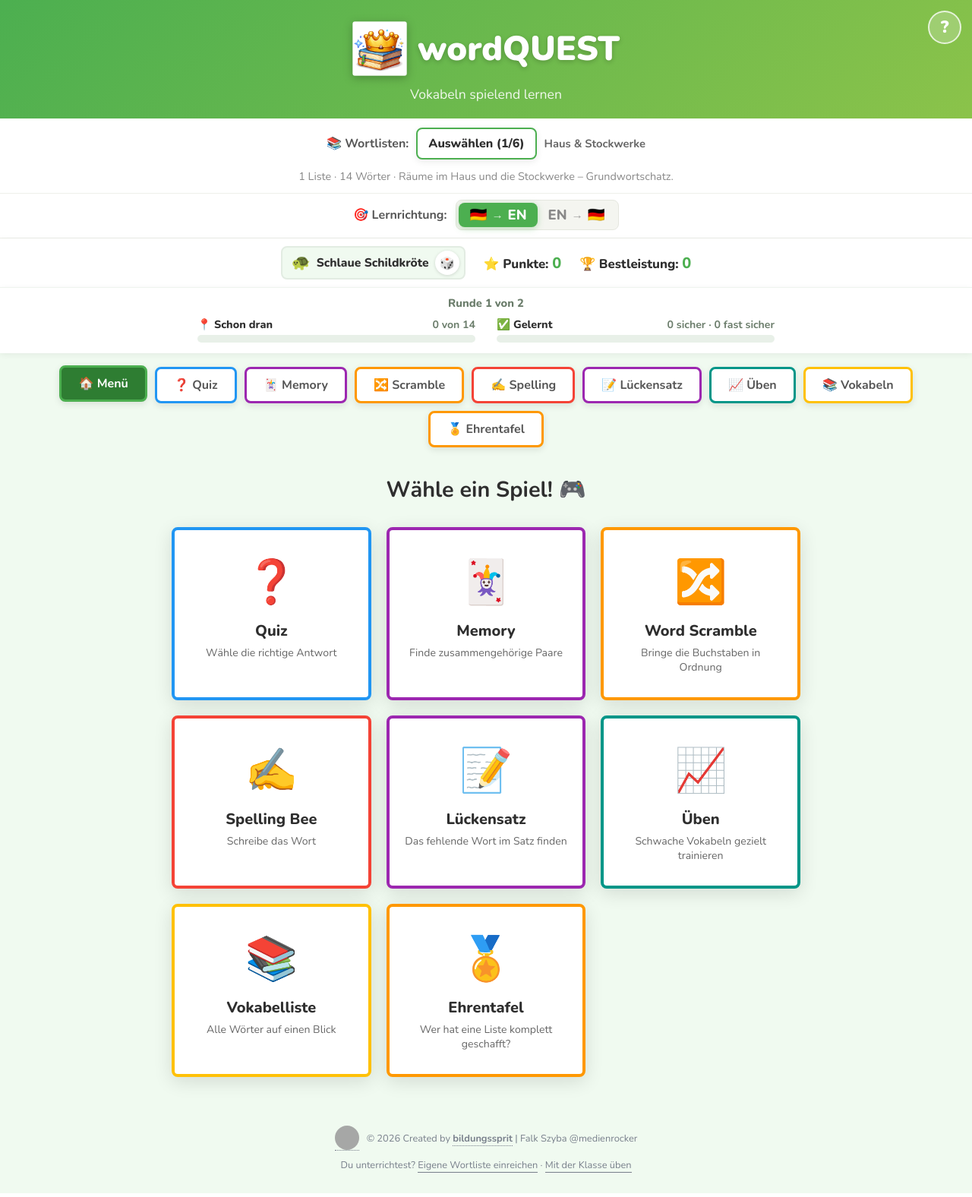
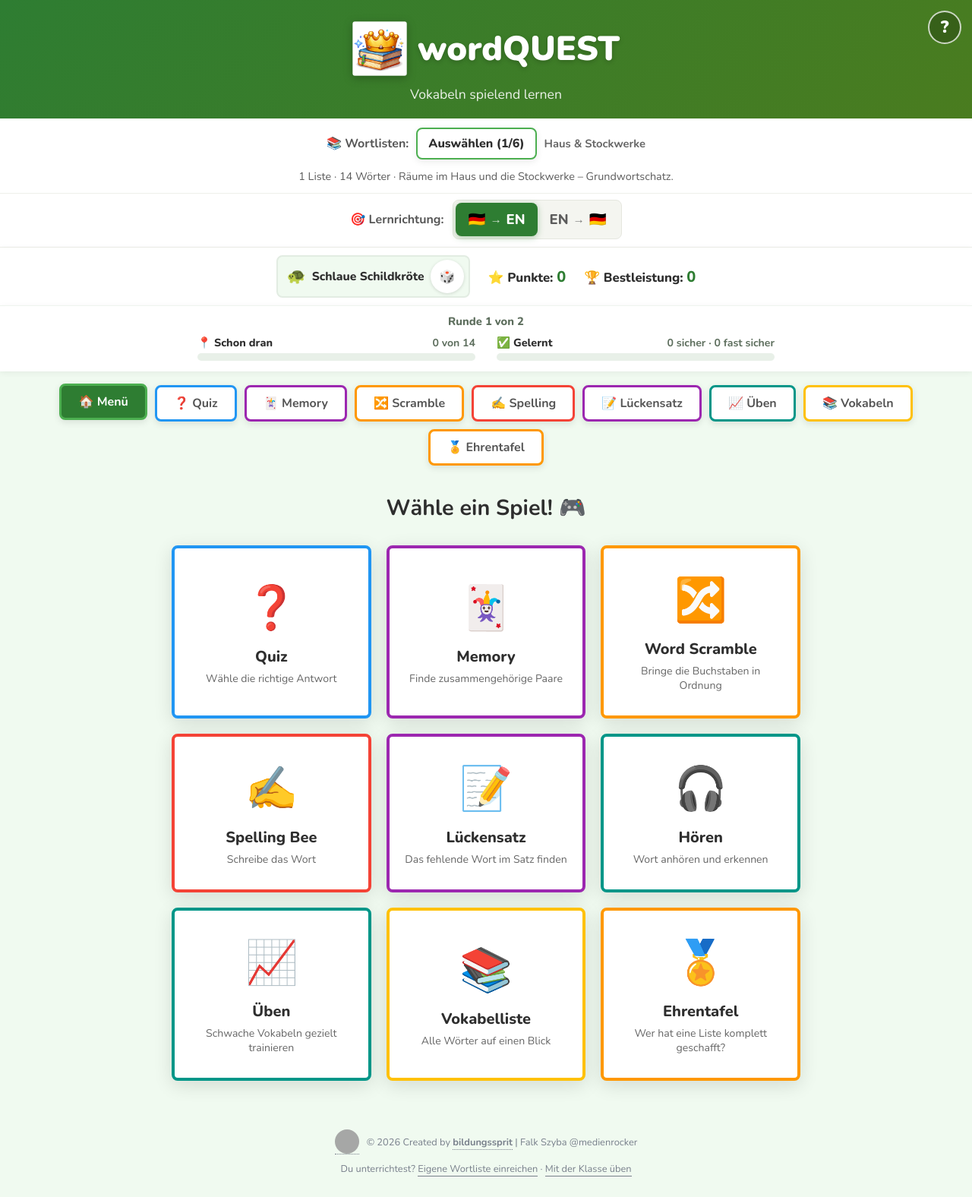
Before and after one commit to medienrocker/wordQUEST, a PHP site: page / in a window 1280 px wide. Shown: the whole page at 76% size. Run offline with PHP 8.4, Linux system fonts and the light colour scheme; data that the repository does not hold is empty; grey boxes are pictures that could not be loaded.

Commit message:
feat: Barrierefreiheit, vom Tastaturzugang bis zum Kontrast
Das Hauptmenue war mit der Tastatur nicht bedienbar: Die neun Spielkarten waren
divs mit onclick, also nur mit der Maus erreichbar und fuer Screenreader gar
nicht als bedienbar erkennbar. Jetzt sind es echte Schaltflaechen.

Beim Nachmessen zeigte sich ein zweites, groesseres Problem: Weisse Schrift auf
den hellen Palettenfarben lag bei 7 von 8 Regeln unter der AA-Schwelle,
darunter jeder Hauptknopf, die Buchstabenkacheln, die Kopfleiste und die
Punktezahl. Dunkle Farbvarianten greifen jetzt ueberall dort, wo weisse Schrift
auf einer Flaeche liegt. Gemessen: 170 Textelemente, keines mehr darunter.

Dazu eine Lesehilfe mit mehr Buchstaben-, Wort- und Zeilenabstand,
prefers-reduced-motion fuer alle Animationen statt nur vier, und 44 Pixel
Mindestgroesse bei Richtungsknoepfen und Wuerfel.

```diff
--- a/index.html
+++ b/index.html
@@ -161,51 +161,51 @@
 <section id="section-menu" class="section active">
   <h2 style="text-align:center; font-size:1.8rem; margin:10px 0 20px;">Wähle ein Spiel! 🎮</h2>
   <div class="menu-grid">
-    <div class="menu-card c-blue" onclick="openTab('quiz')">
+    <button type="button" class="menu-card c-blue" onclick="openTab('quiz')">
       <span class="icon">❓</span>
       <h3>Quiz</h3>
       <p>Wähle die richtige Antwort</p>
-    </div>
-    <div class="menu-card c-purple" onclick="openTab('memory')">
+    </button>
+    <button type="button" class="menu-card c-purple" onclick="openTab('memory')">
       <span class="icon">🃏</span>
       <h3>Memory</h3>
       <p>Finde zusammengehörige Paare</p>
-    </div>
-    <div class="menu-card c-orange" onclick="openTab('scramble')">
+    </button>
+    <button type="button" class="menu-card c-orange" onclick="openTab('scramble')">
       <span class="icon">🔀</span>
       <h3>Word Scramble</h3>
       <p>Bringe die Buchstaben in Ordnung</p>
-    </div>
-    <div class="menu-card c-red" onclick="openTab('spelling')">
+    </button>
+    <button type="button" class="menu-card c-red" onclick="openTab('spelling')">
       <span class="icon">✍️</span>
       <h3>Spelling Bee</h3>
       <p>Schreibe das Wort</p>
-    </div>
-    <div class="menu-card c-cloze" id="menu-card-cloze" onclick="openTab('cloze')" hidden>
+    </button>
+    <button type="button" class="menu-card c-cloze" id="menu-card-cloze" onclick="openTab('cloze')" hidden>
       <span class="icon">📝</span>
       <h3>Lückensatz</h3>
       <p>Das fehlende Wort im Satz finden</p>
-    </div>
-    <div class="menu-card c-listen" id="menu-card-listen" onclick="openTab('listen')" hidden>
+    </button>
+    <button type="button" class="menu-card c-listen" id="menu-card-listen" onclick="openTab('listen')" hidden>
       <span class="icon">🎧</span>
       <h3>Hören</h3>
       <p>Wort anhören und erkennen</p>
-    </div>
-    <div class="menu-card c-teal" onclick="openTab('practice')">
+    </button>
+    <button type="button" class="menu-card c-teal" onclick="openTab('practice')">
       <span class="icon">📈</span>
       <h3>Üben</h3>
       <p>Schwache Vokabeln gezielt trainieren</p>
-    </div>
-    <div class="menu-card c-yellow" onclick="openTab('vocab')">
+    </button>
+    <button type="button" class="menu-card c-yellow" onclick="openTab('vocab')">
       <span class="icon">📚</span>
       <h3>Vokabelliste</h3>
       <p>Alle Wörter auf einen Blick</p>
-    </div>
-    <div class="menu-card c-tafel" id="menu-card-tafel" onclick="openTab('tafel')" hidden>
+    </button>
+    <button type="button" class="menu-card c-tafel" id="menu-card-tafel" onclick="openTab('tafel')" hidden>
       <span class="icon">🏅</span>
       <h3>Ehrentafel</h3>
       <p>Wer hat eine Liste komplett geschafft?</p>
-    </div>
+    </button>
   </div>
 </section>
 
@@ -222,6 +222,14 @@
       <button type="button" class="btn btn-green" id="practice-start-btn" onclick="startPracticeQuiz()">❓ Übungs-Quiz starten</button>
     </div>
     <p class="practice-hint" id="practice-hint" role="status" aria-live="polite"></p>
+  </div>
+  <div class="card practice-card" style="margin-top:14px;">
+    <h3 class="karten-titel">👓 Lesehilfe</h3>
+    <label class="stats-toggle-label">
+      <input type="checkbox" id="lesehilfe-toggle" />
+      <span>Mehr Abstand zwischen Buchstaben und Zeilen</span>
+    </label>
+    <p class="practice-privacy" id="lesehilfe-hinweis"></p>
   </div>
   <div class="card practice-card" id="klasse-karte" style="margin-top:14px;">
     <h3 class="karten-titel">🏫 Mit deiner Klasse üben</h3>
@@ -1258,6 +1266,37 @@ function statsSenden() {
     }).catch(() => {});
   } catch {
     /* Statistik ist Beiwerk, ein Fehler hier darf nichts beeinflussen. */
+  }
+}
+
+/* ═══════════════════════════════════════════════
+   LESEHILFE
+
+   Kein Zusatzdownload und keine Sonderschrift. Was beim Lesen nachweislich
+   trägt, ist Luft zwischen Buchstaben, Wörtern und Zeilen. Eine eigene
+   Schriftart müsste erst geladen werden, und die Zielgruppe hat knappes
+   Datenvolumen. Die Einstellung bleibt auf dem Gerät erhalten, auch in der
+   installierten App.
+═══════════════════════════════════════════════ */
+function lesehilfeAn() {
+  try { return localStorage.getItem('wq.lesehilfe') === 'an'; } catch { return false; }
+}
+
+function lesehilfeSetzen(an) {
+  try { localStorage.setItem('wq.lesehilfe', an ? 'an' : 'aus'); } catch {}
+  syncLesehilfe();
+}
+
+function syncLesehilfe() {
+  const an = lesehilfeAn();
+  document.documentElement.setAttribute('data-lesehilfe', an ? 'an' : 'aus');
+  const box = document.getElementById('lesehilfe-toggle');
+  if (box) box.checked = an;
+  const zeile = document.getElementById('lesehilfe-hinweis');
+  if (zeile) {
+    zeile.textContent = an
+      ? 'Buchstaben, Wörter und Zeilen stehen weiter auseinander. Das hilft vielen beim Lesen.'
+      : 'Wenn dir Text zu eng erscheint, schalte das hier ein.';
   }
 }
 
@@ -3669,6 +3708,8 @@ const HILFE = [
       { sel: '#sound-btn', name: 'Ton an und aus', text: 'Schaltet die Aussprache stumm. Die Einstellung bleibt gespeichert.' },
       { name: 'Lautsprecher am Wort', text: 'Tippe darauf, um das englische Wort zu hören. Du findest ihn in der Vokabelliste und nach jeder Antwort im Quiz, beim Spelling und beim Lückensatz. Von selbst spielt nichts ab, nur im Hörmodus, weil das dort die Aufgabe ist.' },
       { sel: '#stats-toggle', name: 'Anonyme Nutzungsstatistik', text: 'Zählt mit, welche Listen und Spiele genutzt werden. Kein Name, keine Punkte, keine Adresse. Lässt sich unter Üben abschalten.' },
+      { sel: '#lesehilfe-toggle', name: 'Lesehilfe', text: 'Stellt Buchstaben, Wörter und Zeilen weiter auseinander. Das hilft vielen beim Lesen, besonders bei langen englischen Wörtern. Die Einstellung bleibt gespeichert.' },
+      { sel: '#klasse-code', name: 'Klassencode', text: 'Wenn deine Lehrkraft einen Code genannt hat, übst du damit dieselben Wörter wie der Rest der Klasse. Deine Lehrkraft sieht nur die Summe aller, nie dich einzeln.' },
       { sel: '#tafel-toggle', name: 'Ehrentafel', text: 'Wer eine Liste einmal ganz durchspielt, erscheint mit Würfelname und Tier auf der Tafel. Es zählt nur das Durchkommen, nicht die Geschwindigkeit. Übertragen werden Name und Tier, sonst nichts.' },
       { name: 'Keine Lautsprecher zu sehen?', text: 'Dann hat dein Gerät keine englische Stimme installiert. Die App funktioniert trotzdem vollständig, nur eben ohne Ton.' }
     ]
@@ -3769,6 +3810,10 @@ document.getElementById('tafel-toggle')?.addEventListener('change', e => tafelEr
 ladeTafel();
 syncNetzHinweis();
 
+/* Lesehilfe zuerst, damit die Seite nicht erst gesetzt und dann umspringt. */
+syncLesehilfe();
+document.getElementById('lesehilfe-toggle')?.addEventListener('change', e => lesehilfeSetzen(e.target.checked));
+
 /* Klassenmodus verdrahten. */
 syncKlasseKarte();
 document.getElementById('klasse-beitreten')?.addEventListener('click', () => {
--- a/style.css
+++ b/style.css
@@ -44,6 +44,7 @@
     --orange-dark: #b45309;
     --red-dark: #c62828;
     --yellow-dark: #8a6100;
+    --lime-dark: #4a7c1f;
     --bg: #f0faf0;
     --card: #ffffff;
     --text: #2e2e2e;
@@ -83,7 +84,10 @@ body {
 
 /* ─── HEADER ─── */
 header {
-    background: linear-gradient(135deg, var(--green), var(--lime));
+    /* Dunklere Stufen, weil die Schrift darauf weiss ist. Auf dem hellen
+       Verlauf erreichte der App-Name nur 2,78:1 und der Untertitel 2,10:1.
+       Der Charakter bleibt grün, er wird nur satter. */
+    background: linear-gradient(135deg, var(--green-dark), var(--lime-dark));
     color: white;
     text-align: center;
     padding: 28px 20px 20px;
@@ -356,7 +360,7 @@ header p {
 #wordlist-meta {
     flex-basis: 100%;
     text-align: center;
-    color: #888;
+    color: #5c5c5c;
     font-weight: 500;
     font-size: .9rem;
     margin-top: 2px;
@@ -395,11 +399,13 @@ header p {
     font-family: 'Nunito', sans-serif;
     font-size: .95rem;
     font-weight: 800;
-    padding: 6px 14px;
+    /* Mindestens 44 Pixel hoch, sonst trifft ein Kinderfinger daneben. */
+    padding: 11px 16px;
+    min-height: 44px;
     border-radius: var(--r-pill);
     border: none;
     background: transparent;
-    color: #888;
+    color: #5c5c5c;
     cursor: pointer;
     display: inline-flex;
     align-items: center;
@@ -412,9 +418,11 @@ header p {
 }
 
 #direction-bar .dir-btn.active {
-    background: var(--green);
+    /* Dunkles Grün, weil weisse Schrift darauf liegt: Auf dem hellen Grün
+       erreicht sie nur 2,78:1 und verfehlt die AA-Schwelle deutlich. */
+    background: var(--green-dark);
     color: #fff;
-    box-shadow: 0 2px 8px rgba(76, 175, 80, .35);
+    box-shadow: 0 2px 8px rgba(46, 125, 50, .35);
 }
 
 #direction-bar .dir-btn .flag {
@@ -459,7 +467,8 @@ header p {
 }
 
 .score-item span {
-    color: var(--green);
+    /* Zahlen auf Weiss: das helle Grün erreicht nur 2,78:1. */
+    color: var(--green-dark);
     font-size: 1.25rem;
 }
 
@@ -495,10 +504,12 @@ header p {
     border: none;
     background: white;
     border-radius: 50%;
-    width: 32px;
-    height: 32px;
-    min-width: 32px;
-    font-size: 1rem;
+    /* 44 Pixel sind die Untergrenze für einen Finger. Die Vorgängergrösse
+       von 32 traf auf einem kleinen Telefon oft daneben. */
+    width: 44px;
+    height: 44px;
+    min-width: 44px;
+    font-size: 1.05rem;
     cursor: pointer;
     box-shadow: 0 1px 4px rgba(0, 0, 0, .14);
     transition: transform .15s ease;
@@ -527,7 +538,7 @@ header p {
     text-align: center;
     font-weight: 800;
     font-size: .92rem;
-    color: #6b7d6b;
+    color: #5d6e5d;
     margin-bottom: 8px;
 }
 
@@ -561,7 +572,7 @@ header p {
 .prog-value {
     font-size: .88rem;
     font-weight: 700;
-    color: #6b7d6b;
+    color: #5d6e5d;
     white-space: nowrap;
 }
 
@@ -812,6 +823,14 @@ nav {
 }
 
 .menu-card {
+    /* Echte Schaltflächen statt anklickbarer Kästen. Vorher waren das divs
+       mit onclick: mit der Maus bedienbar, mit der Tastatur nicht, und ein
+       Screenreader kündigte sie gar nicht erst als bedienbar an. Damit war
+       das Hauptmenü für einen Teil der Kinder unerreichbar. */
+    font: inherit;
+    color: inherit;
+    width: 100%;
+    display: block;
     background: white;
     border-radius: var(--r-card);
     padding: 30px 20px;
@@ -2058,7 +2085,9 @@ body.overlay-offen {
     height: 44px;
     border-radius: 50%;
     border: 2px solid rgba(255, 255, 255, .75);
-    background: rgba(255, 255, 255, .22);
+    /* Dunkler Schleier statt hellem: Weisse Symbole auf einer aufgehellten
+       Fläche erreichten nur 1,77:1 bis 2,18:1. */
+    background: rgba(0, 0, 0, .22);
     color: #fff;
     font-family: 'Nunito', sans-serif;
     font-size: 1.4rem;
--- a/sw.js
+++ b/sw.js
@@ -18,7 +18,7 @@
    Nur wenn sich diese Datei unterscheidet, bemerkt der Browser überhaupt
    eine neue Fassung und der Update-Hinweis in index.html erscheint.
 */
-const CACHE_VERSION = 'v21';
+const CACHE_VERSION = 'v22';
 const CACHE_NAME = `wordquest-static-${CACHE_VERSION}`;
 const DATEN_CACHE = 'wordquest-daten';
 const ASSETS = ['./index.html', './style.css', './wordQUEST_icon.png', './favicon.ico', './manifest.webmanifest'];
```
Also changed, not shown: other parts of style.css (+86 -15 lines), docs/ROADMAP.md (+11 -1 lines).
